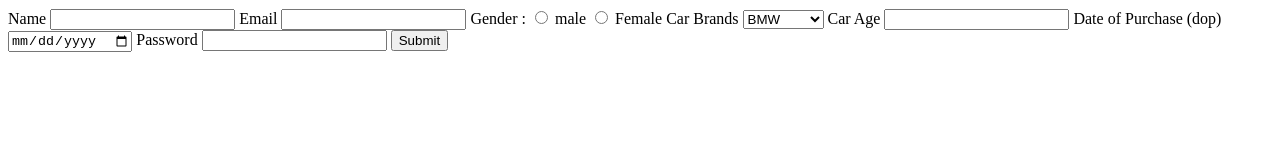
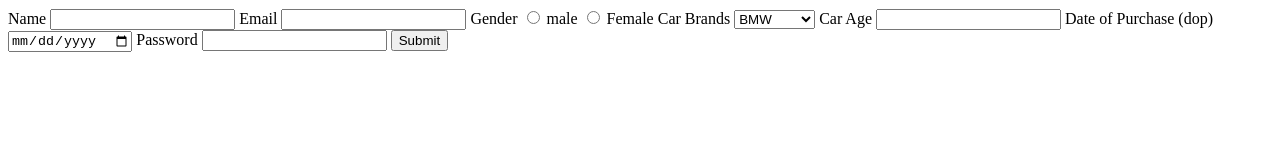
Before and after one commit to acciojob/car-insurance-form-Sakshi-katore, a website: page main.html in a window 1280 px wide. Drawn offline with Linux system fonts and the light colour scheme.

Commit message:
created a submission

```diff
--- a/main.html
+++ b/main.html
@@ -17,7 +17,7 @@
 		<label for="email">Email </label>
 		<input type="email" id="email" name="email" required>
 
-		<label for="gender">Gender :</label>
+		<label for="gender">Gender</label>
 
 		<input type="radio" id ="male" name="male" required>
 		<label for="male">male</label>
```
